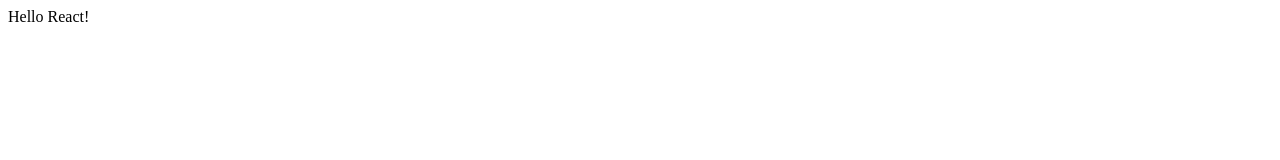
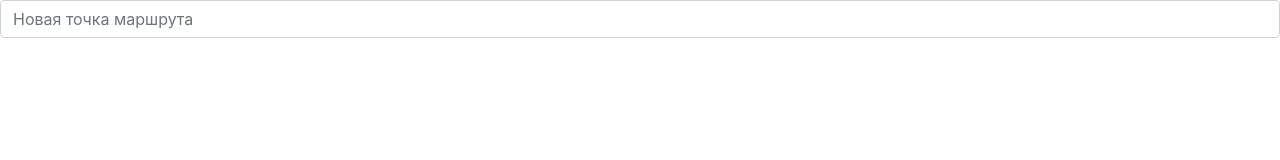
Before and after one commit to promotorov/RouteBuilder, a React (Create React App) app: page / in a window 1280 px wide. Shown: the top 160 px of the page. Built offline with nearby package versions, Linux system fonts and the light colour scheme.

Commit message:
Add possibility to add and delete way points

```diff
--- a/package.json
+++ b/package.json
@@ -3,9 +3,11 @@
   "version": "0.1.0",
   "private": true,
   "dependencies": {
+    "bootstrap": "^4.3.1",
     "react": "^16.9.0",
     "react-dom": "^16.9.0",
-    "react-scripts": "3.1.1"
+    "react-scripts": "3.1.1",
+    "reactstrap": "^8.0.1"
   },
   "scripts": {
     "start": "react-scripts start",
--- a/src/App.js
+++ b/src/components/App/App.js
@@ -1,8 +1,9 @@
 import React from 'react';
+import RouteBuilder from '../RouteBuilder/RouteBuilder';
 
 function App() {
   return (
-    <div>Hello React!</div>
+    <RouteBuilder/>
   );
 }
 
--- /dev/null
+++ b/src/components/List/List.js
@@ -0,0 +1,19 @@
+import React, { useState } from 'react';
+import { Button } from "reactstrap";
+
+function List({data, onDelete}) {
+  return (
+    <ul>
+      {
+        data.map((item, index) => (
+          <li key={index}>
+            <div>{item}</div>
+            <Button color="primary" onClick={() => onDelete(index)}>Close</Button>
+          </li>
+        ))
+      }
+    </ul>
+  );
+}
+
+export default List;
--- /dev/null
+++ b/src/components/RouteBuilder/RouteBuilder.js
@@ -0,0 +1,10 @@
+import React from 'react';
+import WayPointEditor from '../WayPointEditor/WayPointEditor';
+
+function RouteBuilder() {
+  return (
+    <WayPointEditor/>
+  );
+}
+
+export default RouteBuilder;
--- /dev/null
+++ b/src/components/WayPointEditor/WayPointEditor.js
@@ -0,0 +1,34 @@
+import React, { useState } from 'react';
+import { InputGroup, Input } from 'reactstrap';
+import List from '../List/List';
+
+function handleKeyPress(event) {
+  // Enter
+  if (event.charCode === 13) {
+    this.setPoints([...this.points, event.target.value])
+    event.target.value = ""
+  }
+}
+
+function handleItemDeleteClick(index) {
+  const copiedArray = [...this.points]
+  copiedArray.splice(index, 1);
+  this.setPoints(copiedArray);
+}
+
+
+function WayPointEditor() {
+
+  const [points, setPoints] = useState([]);
+
+  return (
+    <div>
+      <InputGroup>
+        <Input placeholder="Новая точка маршрута" onKeyPress={event => handleKeyPress.call({points, setPoints}, event)}/>
+      </InputGroup>
+      <List data={points} onDelete={handleItemDeleteClick.bind({points, setPoints})}/>
+    </div>
+  );
+}
+
+export default WayPointEditor;
--- a/src/index.js
+++ b/src/index.js
@@ -1,7 +1,8 @@
 import React from 'react';
 import ReactDOM from 'react-dom';
-import App from './App';
+import App from './components/App/App';
 import * as serviceWorker from './serviceWorker';
+import 'bootstrap/dist/css/bootstrap.min.css';
 
 ReactDOM.render(<App />, document.getElementById('root'));
 
```
Also changed, not shown: 1 other file (tests, documents, lock files or other folders).
